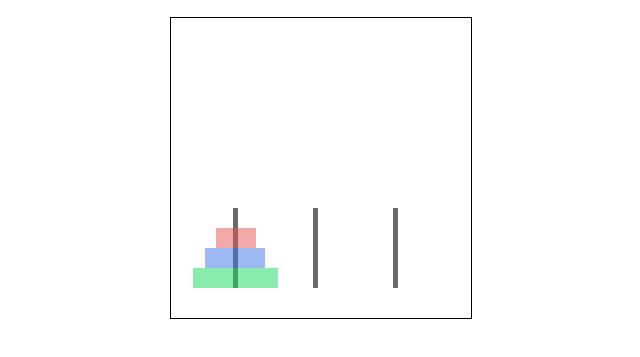
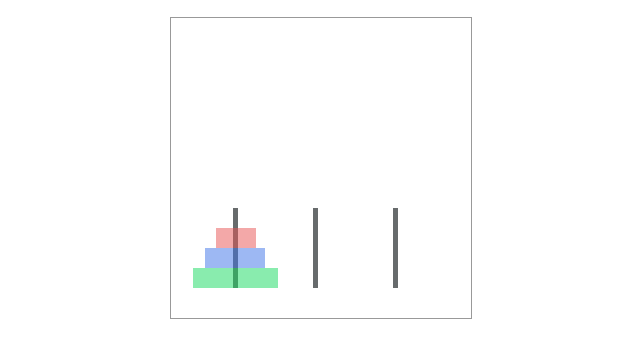
Before and after one commit to johnner/Canvas-Tower-of-Hanoi, a plain HTML site: page canvas.html in a window 1280 px wide. Shown: the part 145-502 px from the top of the page, without its empty margins (319-959 px from the left). Drawn offline with Linux system fonts and the light colour scheme.

Commit message:
canvas style

```diff
--- a/canvas.html
+++ b/canvas.html
@@ -21,7 +21,7 @@
 							Larger cubes can't lay atop smaller ones.
 						</p>
 				</header>
-				<canvas id="canvas" width="300" height="300" style="border: 1px solid black;">
+				<canvas id="canvas" width="300" height="300">
 					This text is displayed if your browser does not support HTML5 Canvas.
 				</canvas>
 				<aside id="win" class="hidden">
--- a/style.css
+++ b/style.css
@@ -45,3 +45,9 @@ a:active {
 #win.hidden {
 	display:none;
 }
+
+#canvas {
+ width: 300px;
+ height: 300px;
+ border: 1px solid #999;
+}
```
